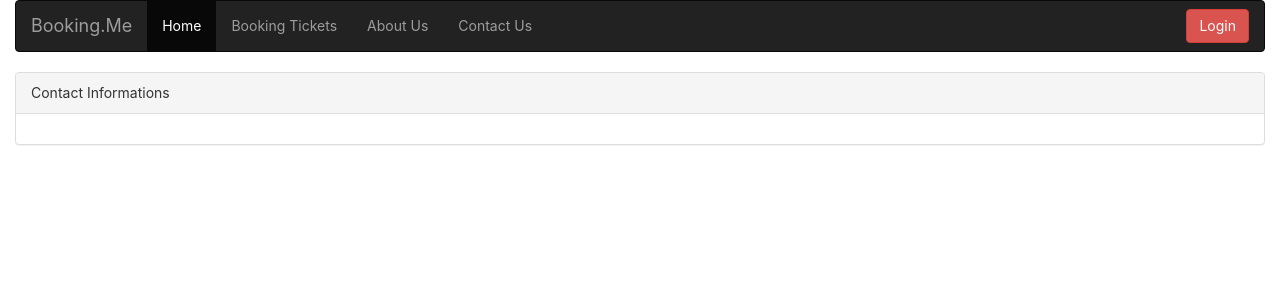
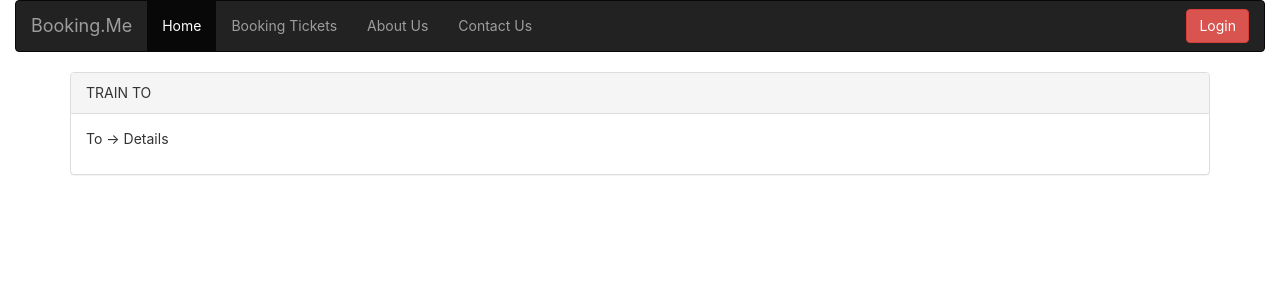
Before and after one commit to melan96/tickets.me_Ticket_Reservation_system, a React (Create React App) app: page /tickets in a window 1280 px wide. Both pictures are taken after a click on the button "Next". Shown: the top 300 px of the page. Built offline with nearby package versions, Linux system fonts and the light colour scheme.

Commit message:
Train Record Components design restructure

```diff
--- a/src/Components/Pages/UserTicketBookingForm.js
+++ b/src/Components/Pages/UserTicketBookingForm.js
@@ -1,6 +1,7 @@
 import React, { Component } from "react";
 import TicketBasicInformation from "../TicketBasicInformation";
 import UserContactInfo from "../UserContactInfo";
+import TrainSheduleTable from "../TrainSheduleTable";
 
 class UserTicketBookingForm extends Component {
   state = {
@@ -59,7 +60,7 @@ class UserTicketBookingForm extends Component {
           />
         );
       case 2:
-        return <UserContactInfo />;
+        return <TrainSheduleTable />;
     }
   }
 }
--- a/src/Components/TrainRecord.js
+++ b/src/Components/TrainRecord.js
@@ -2,7 +2,16 @@ import React, { Component } from "react";
 
 class TrainRecord extends Component {
   render() {
-    return <div />;
+    return (
+      <div className="container">
+        <div className="panel panel-default">
+          <div className="panel-heading ">TRAIN TO</div>
+          <div className="panel-body">
+            <p>To -> Details</p>
+          </div>
+        </div>
+      </div>
+    );
   }
 }
 
--- a/src/Components/TrainSheduleTable.js
+++ b/src/Components/TrainSheduleTable.js
@@ -1,13 +1,14 @@
-import React, { Component } from 'react';
+import React, { Component } from "react";
+import TrainRecord from "./TrainRecord";
 
 class TrainSheduleTable extends Component {
-    render() {
-        return (
-            <div>
-
-            </div>
-        );
-    }
+  render() {
+    return (
+      <div className="container-fluid">
+        <TrainRecord />
+      </div>
+    );
+  }
 }
 
 export default TrainSheduleTable;
```
